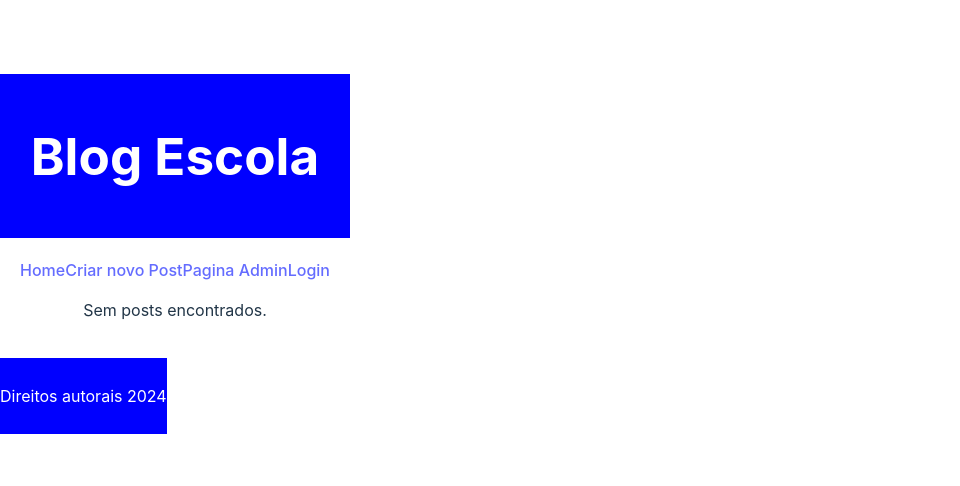
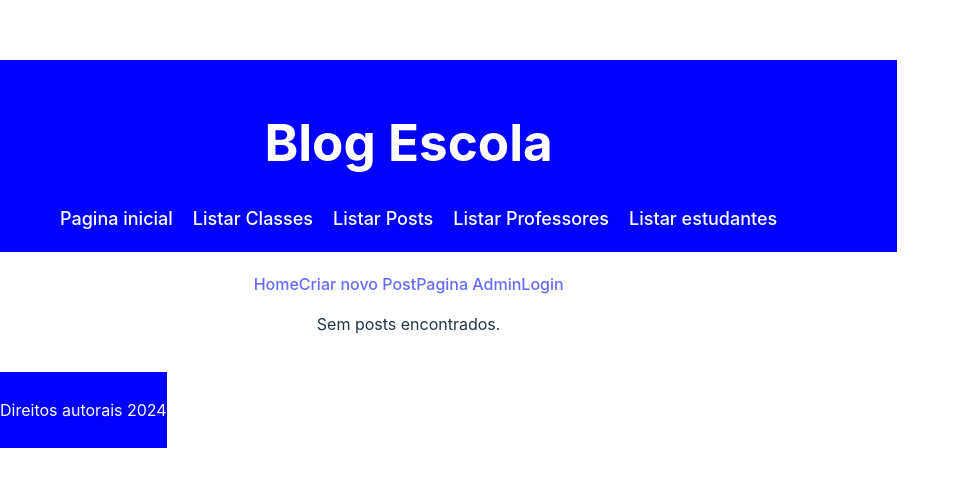
Before and after one commit to PSMFigueiredo/react-web, a React (Vite) app: page / in a window 1280 px wide. Shown: the part 184-670 px from the top of the page, without its empty margins (0-960 px from the left). Built offline with nearby package versions, Linux system fonts and the light colour scheme.

Commit message:
Atualizacao de estilizacao

```diff
--- a/src/App.tsx
+++ b/src/App.tsx
@@ -18,6 +18,7 @@ const App: React.FC = () => {
      return (
          <div className="app-container">
              <Header />
+             <div>
              <MainContent>
         <AuthProvider>
         <Router>
@@ -25,6 +26,7 @@ const App: React.FC = () => {
         </Router>
         </AuthProvider>
              </MainContent>
+             </div>
              <Footer />
     </div>
 );
--- a/src/components/Header/Header.tsx
+++ b/src/components/Header/Header.tsx
@@ -2,20 +2,66 @@ import React from "react";
 import styled from "styled-components";
 
 const HeaderContainer = styled.header`
-display: flex;
-background-color: blue;
-color: white;
-justify-content: center;
-padding: 20px;
+    display: flex;
+    background-color: blue;
+    color: white;
+    justify-content: space-between;
+    padding: 20px 40px;
+    margin: 0 auto;
+    max-width: 1200px;
+    align-items: center;
+    width: 100%;
 `;
+
 const HeaderTitle = styled.h1`
-text-align: center;
+    text-align: center;
+`;
+
+const Nav = styled.nav`
+    ul {
+        list-style: none;
+        display: flex;
+        margin: 0;
+        padding: 0;
+
+        li{
+            margin-left: 20px;
+        }
+
+        a{
+            color: white;
+            text-decoration: none;
+            font-size: 18px;
+            transition: color 0.3s;
+
+            &:hover {
+                color: #61dafb;
+            };
+        };
+    };
 `;
 
 const Header: React.FC = () => {
     return (
         <HeaderContainer>
-            <HeaderTitle>Blog Escola</HeaderTitle>
+            <div>
+                <div>
+                    <HeaderTitle>Blog Escola</HeaderTitle>
+                </div>
+                <div>
+                    <Nav>
+                        <ul>
+                            <li><a href="/">Pagina inicial</a></li>
+                            <li><a href="/classes">Listar Classes</a></li>
+                            <li><a href="/posts"> Listar Posts</a></li>
+                            <li><a href="/professors"> Listar Professores</a></li>
+                            <li><a href="/students">Listar estudantes</a></li>
+                        </ul>
+                    </Nav>
+                </div>
+
+            </div>
+
         </HeaderContainer>
     );
 };
--- a/src/pages/postList.tsx
+++ b/src/pages/postList.tsx
@@ -7,33 +7,6 @@ const PostListContainer = styled.div`
     flex-direction: column;
     align-items: center;
     padding: 20px;
-`;
-
-const PostItem = styled.div`
-    background-color: #f9f9f9;
-    border: 1px solid #ddd;
-    border-radius: 8px;
-    padding: 20px;
-    margin: 10px;
-    width: 100%;
-    max-width: 600px;
-    box-shadow: 0 2px 5px rgba(0, 0, 0, 0.1);
-`;
-
-const PostTitle = styled.h2`
-    font-size: 24px;
-    color: #333;
-    margin-bottom: 10px;
-`;
-
-const PostAuthor = styled.p`
-    font-size: 14px;
-    color: #666;
-`;
-
-const PostDescription = styled.p`
-    font-size: 14px;
-    color: #666;
 `;
 
 const PostList: React.FC<PostListProps> = ({ posts }) => {
```
